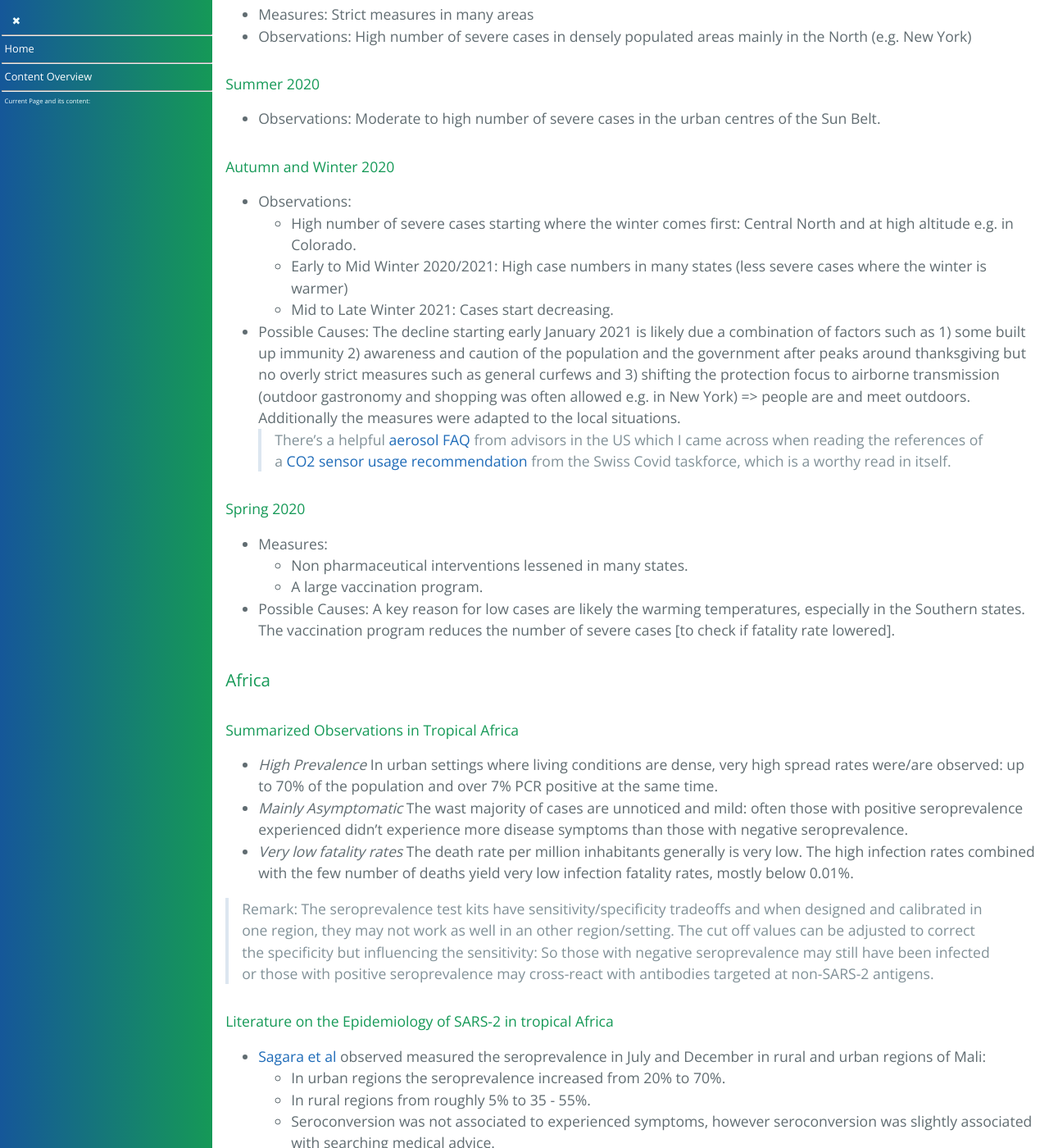
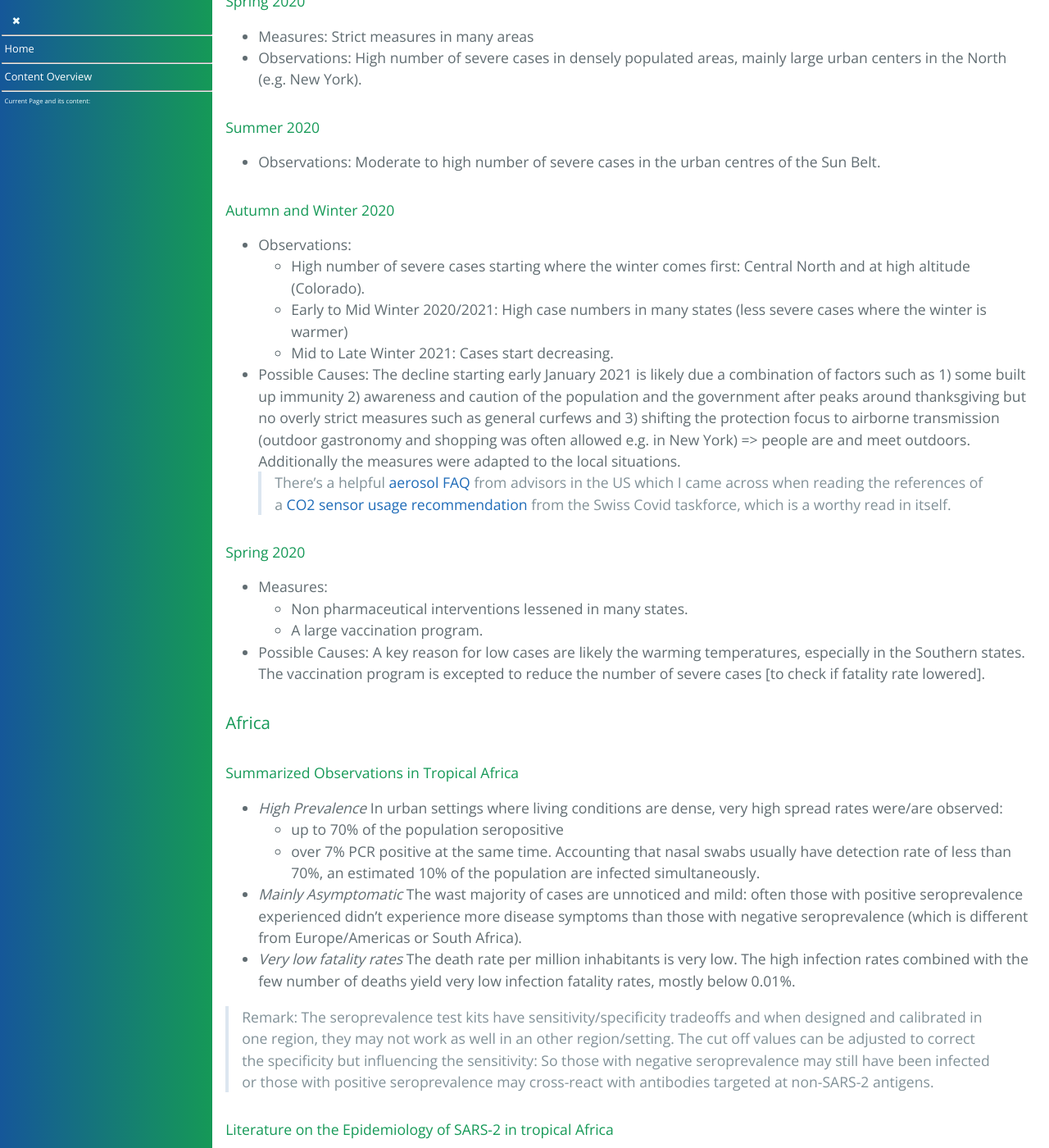
Before and after one commit to forestgrape/coronavirus, a Jekyll site: the page built from 5_epidemiological/spread_analyses.md, in a window 1280 px wide and 1400 px high, scrolled down 9267 px. Shown: the whole window at 82% size. Built offline with Jekyll 4.4.1, drawn with Linux system fonts in a browser that asks for light colours; our own code applies the rules of GitHub Pages for plain Markdown files; some of the changed text lies outside the part shown.

Commit message:
formulations and fixed link, updated dattner ref

```diff
--- a/5_epidemiological/spread_analyses.md
+++ b/5_epidemiological/spread_analyses.md
@@ -252,14 +252,14 @@
 ### USA
 #### Spring 2020
 * Measures: Strict measures in many areas
-* Observations: High number of severe cases in densely populated areas mainly in the North (e.g. New York)
+* Observations: High number of severe cases in densely populated areas, mainly large urban centers in the North (e.g. New York).
 
 #### Summer 2020
 * Observations: Moderate to high number of severe cases in the urban centres of the Sun Belt.
 
 #### Autumn and Winter 2020
 * Observations:
-  * High number of severe cases starting where the winter comes first: Central North and at high altitude e.g. in Colorado.
+  * High number of severe cases starting where the winter comes first: Central North and at high altitude (Colorado).
   * Early to Mid Winter 2020/2021: High case numbers in many states (less severe cases where the winter is warmer)
   * Mid to Late Winter 2021: Cases start decreasing.
 * Possible Causes: The decline starting early January 2021 is likely due a combination of factors such as 1) some built up immunity 2) awareness and caution of the population and the government after peaks around thanksgiving but no overly strict measures such as general curfews and 3) shifting the protection focus to airborne transmission (outdoor gastronomy and shopping was often allowed e.g. in New York) => people are and meet outdoors. Additionally the measures were adapted to the local situations.
@@ -269,14 +269,16 @@
 * Measures:
   * Non pharmaceutical interventions lessened in many states.
   * A large vaccination program.
-* Possible Causes: A key reason for low cases are likely the warming temperatures, especially in the Southern states. The vaccination program reduces the number of severe cases [to check if fatality rate lowered].
+* Possible Causes: A key reason for low cases are likely the warming temperatures, especially in the Southern states. The vaccination program is excepted to reduce the number of severe cases [to check if fatality rate lowered].
 
 
 ### Africa
 #### Summarized Observations in Tropical Africa
-* *High Prevalence* In urban settings where living conditions are dense, very high spread rates were/are observed: up to 70% of the population and over 7% PCR positive at the same time.
-* *Mainly Asymptomatic* The wast majority of cases are unnoticed and mild: often those with positive seroprevalence experienced didn't experience more disease symptoms than those with negative seroprevalence.
-* *Very low fatality rates* The death rate per million inhabitants generally is very low. The high infection rates combined with the few number of deaths yield very low infection fatality rates, mostly below 0.01%.
+* *High Prevalence* In urban settings where living conditions are dense, very high spread rates were/are observed:
+  * up to 70% of the population seropositive
+  * over 7% PCR positive at the same time. Accounting that nasal swabs usually have detection rate of less than 70%, an estimated 10% of the population are infected simultaneously.
+* *Mainly Asymptomatic* The wast majority of cases are unnoticed and mild: often those with positive seroprevalence experienced didn't experience more disease symptoms than those with negative seroprevalence (which is different from Europe/Americas or South Africa).
+* *Very low fatality rates* The death rate per million inhabitants is very low. The high infection rates combined with the few number of deaths yield very low infection fatality rates, mostly below 0.01%.
 
 > Remark: The seroprevalence test kits have sensitivity/specificity tradeoffs and when designed and calibrated in one region, they may not work as well in an other region/setting. The cut off values can be adjusted to correct the specificity but influencing the sensitivity: So those with negative seroprevalence may still have been infected or those with positive seroprevalence may cross-react with antibodies targeted at non-SARS-2 antigens.
 
@@ -685,16 +687,15 @@
 
 
 #### Summary Dattner
-**The role of children in the spread of COVID-19: Using household data from Bnei Brak, Israel, to estimate the relative susceptibility and infectivity of children**
-
+Dattner I, Goldberg Y, Katriel G, Yaari R, Gal N, Miron Y, et al. (2021) **The role of children in the spread of COVID-19: Using household data from Bnei Brak, Israel, to estimate the relative susceptibility and infectivity of children.**
+PLoS Comput Biol 17(2): e1008559. <https://doi.org/ 10.1371/journal.pcbi.1008559>
 ##### Methods
 * "Data were collected from households in the city of Bnei Brak (City close to Tel Aviv), Israel, in which all household members were tested for COVID-19 using PCR."
-* The authors developed a model (discrete stochastic dynamic model) for the propagation of Covid within a household. With this model infectivity and susceptibility for children and adults can be estimated.
+* The authors developed a model (discrete, stochastic and dynamic) for the propagation of Covid within a households. With this model infectivity and susceptibility of children and adults can be estimated and compared.
 
 ##### Findings
-* 44% of adults and 25% of children infected
-* infection risk increases with age (except children below 1 year compared to children between 1 and 4)
-* For children the susceptibility was 45% [40%, 55%] and the infectivity 85% [65%, 110%] in comparison to adults.
+* "Inspection of the PCR data shows that children are less likely to be tested positive compared to adults (25% of children positive over all households, 44% of adults positive over all households, excluding index cases), and the chance of being positive increases with age."
+* "We estimate that the susceptibility of children (under 20 years old) is 43% (95% CI: [31%, 55%]) of the susceptibility of adults. The infectivity of children was estimated to be 63% (95% CI: [37%, 88%]) relative to that of adults."
 
 
 #### Summary Perez-Lopez
@@ -835,7 +835,8 @@
 * diabetes 10.7%
 * more than 8 years education 15.6%
 * age >40 12.1%
-[in work]
+
+//the increased seroprevalence with over 8 educations suggest a correlation to income which may be correlated to AC usage.
 
 #### Summary George
 George CE, Inbaraj LR, Chandrasingh S, de Witte LP (2021).
```
Also changed, not shown: other parts of 5_epidemiological/spread_analyses.md (+4 -5 lines).
